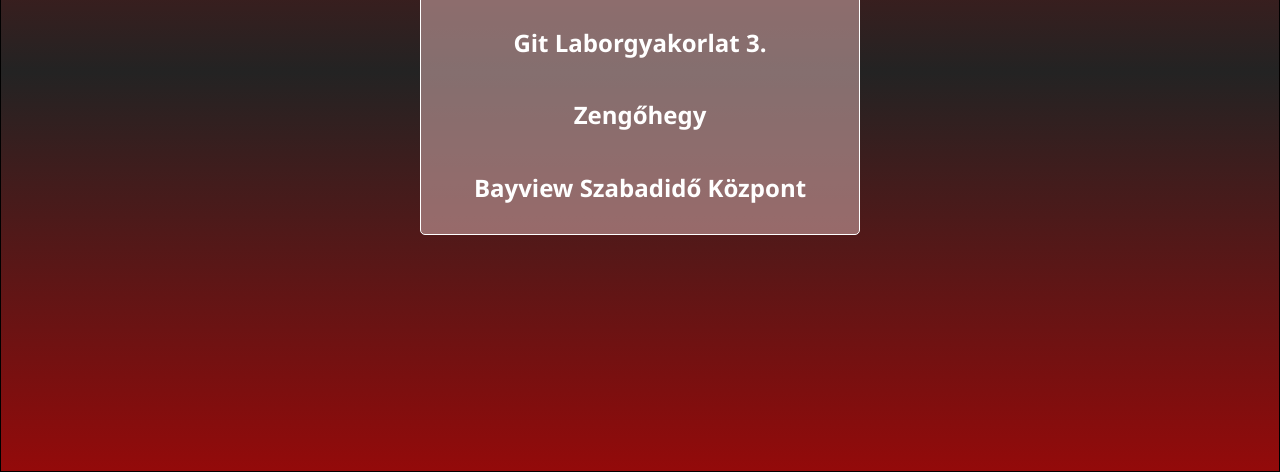
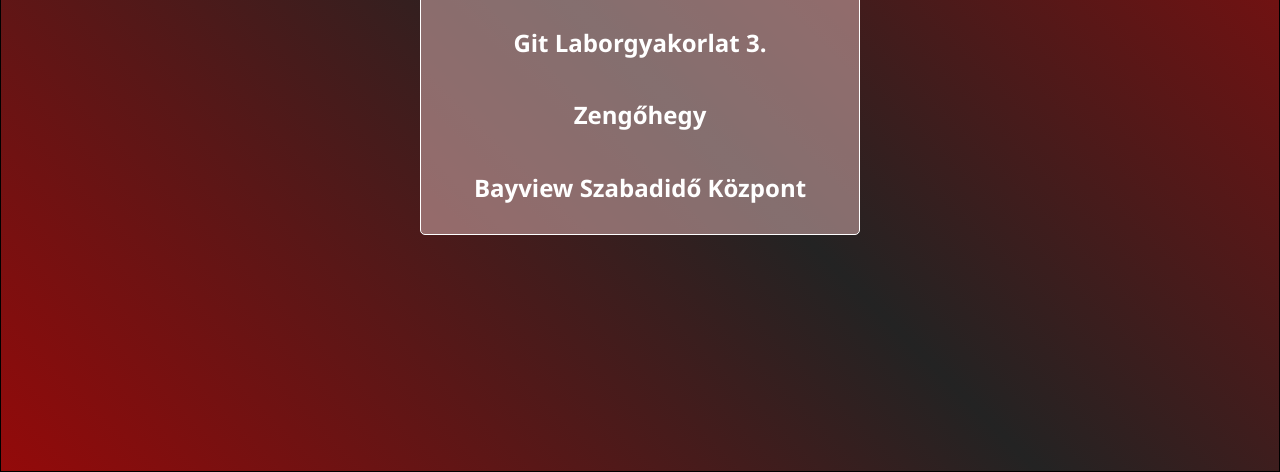
Before and after one commit to SdGergo/SdGergo.github.io, a plain HTML site: page index.html in a window 1280 px wide. Shown: the part 328-800 px from the top of the page. Drawn offline with Linux system fonts and the light colour scheme.

Commit message:
Update style.css

```diff
--- a/style.css
+++ b/style.css
@@ -3,7 +3,7 @@
 }
 body{
     border: 1px solid black;
-    background: linear-gradient( rgb(148, 10, 10), #232323, rgb(148, 10, 10));
+    background: linear-gradient(45deg, rgb(148, 10, 10), #232323, rgb(148, 10, 10));
     display: flex;
     flex-direction: column;
     align-items: center;
```
